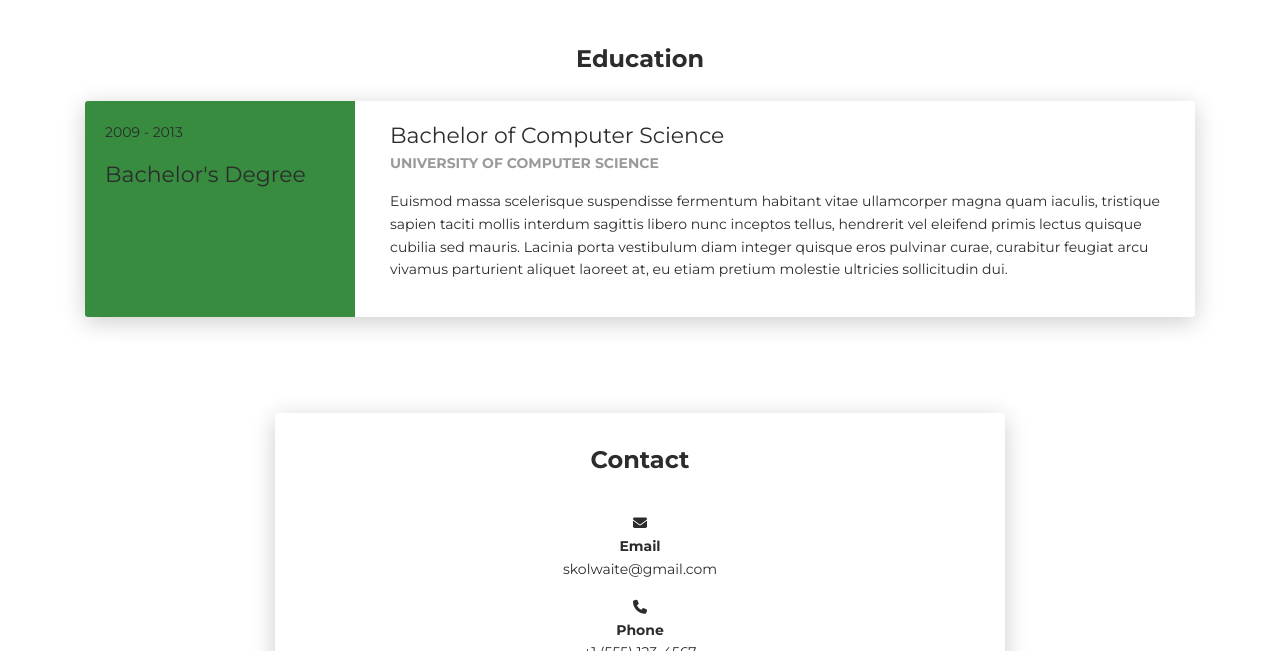
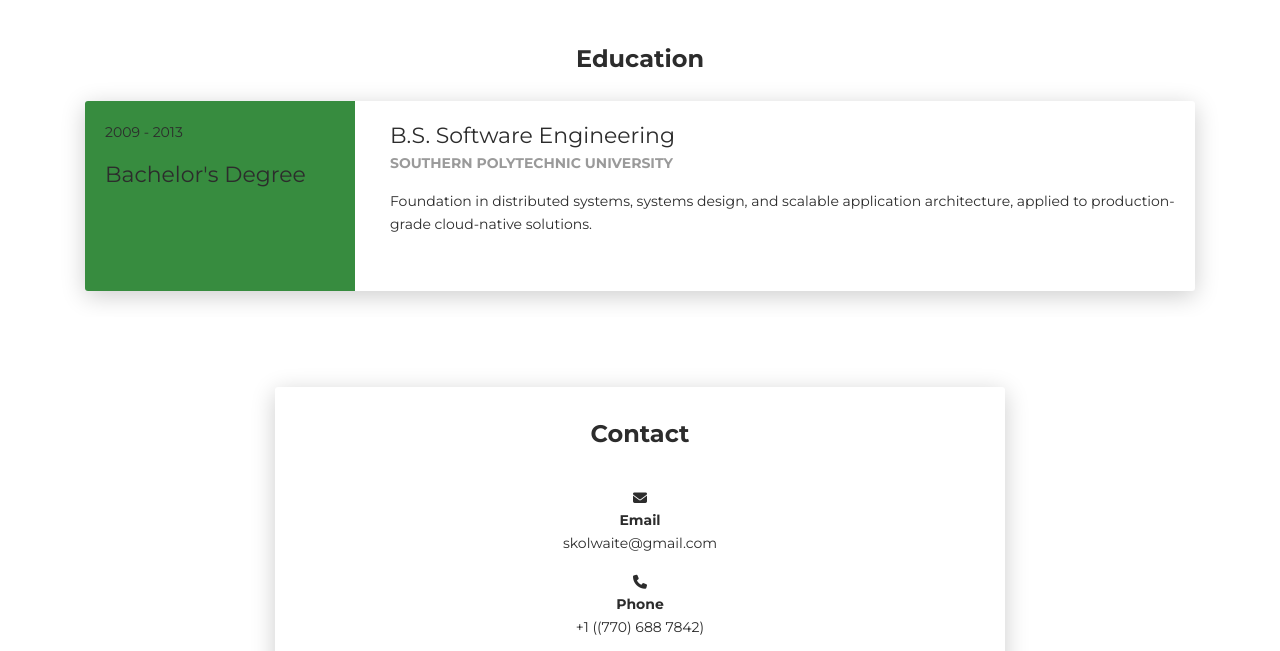
Before and after one commit to DrQ-14/CloudResumeSDK, a plain HTML site: page frontend/index.html in a window 1280 px wide. Shown: the part 3930-4581 px from the top of the page. Drawn offline with Linux system fonts and the light colour scheme; no server answers.

```diff
--- a/frontend/index.html
+++ b/frontend/index.html
@@ -275,13 +275,9 @@
             </div>
             <div class="col-md-9" data-aos="fade-left" data-aos-offset="50" data-aos-duration="500">
               <div class="card-body">
-                <div class="h5">Bachelor of Computer Science</div>
-                <p class="category">University of Computer Science</p>
-                <p>Euismod massa scelerisque suspendisse fermentum habitant vitae ullamcorper magna quam iaculis,
-                  tristique sapien taciti mollis interdum sagittis libero nunc inceptos tellus, hendrerit vel eleifend
-                  primis lectus quisque cubilia sed mauris. Lacinia porta vestibulum diam integer quisque eros
-                  pulvinar curae, curabitur feugiat arcu vivamus parturient aliquet laoreet at, eu etiam pretium
-                  molestie ultricies sollicitudin dui.</p>
+                <div class="h5">B.S. Software Engineering</div>
+                <p class="category">Southern Polytechnic University</p>
+                <p>Foundation in distributed systems, systems design, and scalable application architecture, applied to production-grade cloud-native solutions.</p>
               </div>
             </div>
           </div>
@@ -304,7 +300,7 @@
                   <p class="mb-3">
                     <i class="fa fa-phone"></i><br>
                     <strong>Phone</strong><br>
-                    +1 (555) 123-4567
+                    +1 ((770) 688 7842)
                   </p>
                   <p class="mb-0">
                     <i class="fa fa-github"></i><br>
```
Also changed, not shown: 3 other files.
